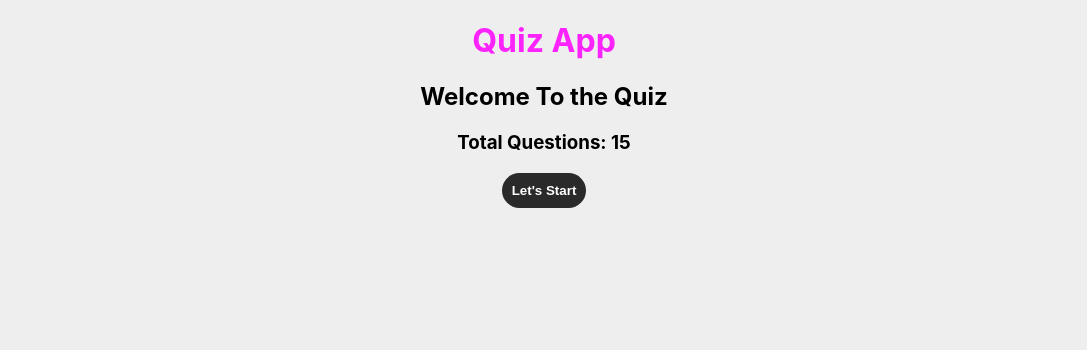
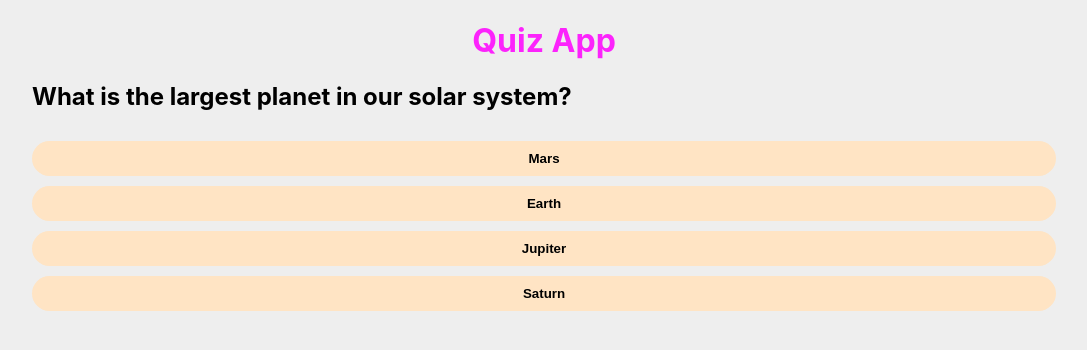
Before and after one commit to leelanarasimha/react18-course, a React (Create React App) app in the folder quiz-app/: page / in a window 1280 px wide. Both pictures are taken after a click on the button "Let's Start". Shown: the top 350 px of the page, without its empty margins (96-1183 px from the left). Built offline with nearby package versions, Linux system fonts and the light colour scheme; data requests are answered from the project's data file.

Commit message:
question displaying

```diff
--- a/quiz-app/src/App.css
+++ b/quiz-app/src/App.css
@@ -61,3 +61,14 @@ body {
   color: #fff;
   font-weight: bold;
 }
+
+.btn-option {
+  width: 100%;
+  background-color: bisque;
+  margin-top: 10px;
+  font-weight: bold;
+}
+
+.btn-option:hover {
+  background-color: aquamarine;
+}
--- a/quiz-app/src/App.js
+++ b/quiz-app/src/App.js
@@ -5,10 +5,12 @@ import Main from './components/Main';
 import Loader from './components/Loader';
 import Error from './components/Error';
 import StartScreen from './components/StartScreen';
+import Question from './components/Question';
 
 const initialState = {
   questions: [],
-  status: 'loading' //loading, ready, error, active, finished
+  status: 'loading', //loading, ready, error, active, finished
+  index: 0
 };
 
 function reducer(state, action) {
@@ -18,11 +20,13 @@ function reducer(state, action) {
 
     case 'dataFailed':
       return { ...state, status: 'error' };
+    case 'start':
+      return { ...state, status: 'active' };
   }
 }
 
 function App() {
-  const [{ status, questions }, dispatch] = useReducer(reducer, initialState);
+  const [{ status, questions, index }, dispatch] = useReducer(reducer, initialState);
 
   const questionsCount = questions.length;
   useEffect(() => {
@@ -37,7 +41,8 @@ function App() {
       <Main>
         {status === 'loading' && <Loader />}
         {status === 'error' && <Error />}
-        {status === 'ready' && <StartScreen questionsCount={questionsCount} />}
+        {status === 'ready' && <StartScreen questionsCount={questionsCount} dispatch={dispatch} />}
+        {status === 'active' && <Question question={questions[index]} />}
       </Main>
     </div>
   );
--- a/quiz-app/src/components/Loader.js
+++ b/quiz-app/src/components/Loader.js
@@ -1,7 +1,7 @@
 export default function Loader() {
   return (
     <div className="loading">
-      <span class="loader"></span>
+      <span className="loader"></span>
       <div>Loading...</div>
     </div>
   );
--- /dev/null
+++ b/quiz-app/src/components/Options.js
@@ -0,0 +1,11 @@
+export default function Options({ options }) {
+  return (
+    <div>
+      {options.map((option) => (
+        <div key={option}>
+          <button className="btn btn-option">{option}</button>
+        </div>
+      ))}
+    </div>
+  );
+}
--- /dev/null
+++ b/quiz-app/src/components/Question.js
@@ -0,0 +1,11 @@
+import Options from './Options';
+
+export default function Question({ question }) {
+  console.log(question);
+  return (
+    <div>
+      <h2>{question.question}</h2>
+      <Options options={question.options} />
+    </div>
+  );
+}
--- a/quiz-app/src/components/StartScreen.js
+++ b/quiz-app/src/components/StartScreen.js
@@ -1,10 +1,12 @@
-export default function StartScreen({ questionsCount }) {
+export default function StartScreen({ questionsCount, dispatch }) {
   return (
     <div className="welcome-page">
       <h2>Welcome To the Quiz</h2>
       <h3>Total Questions: {questionsCount}</h3>
       <div>
-        <button className="btn start-btn">Let's Start</button>
+        <button className="btn start-btn" onClick={() => dispatch({ type: 'start' })}>
+          Let's Start
+        </button>
       </div>
     </div>
   );
```
